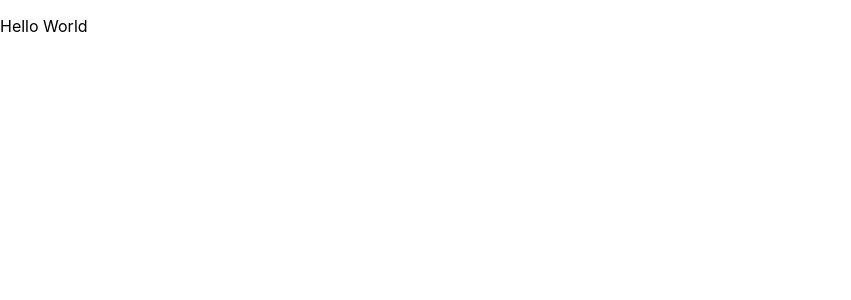
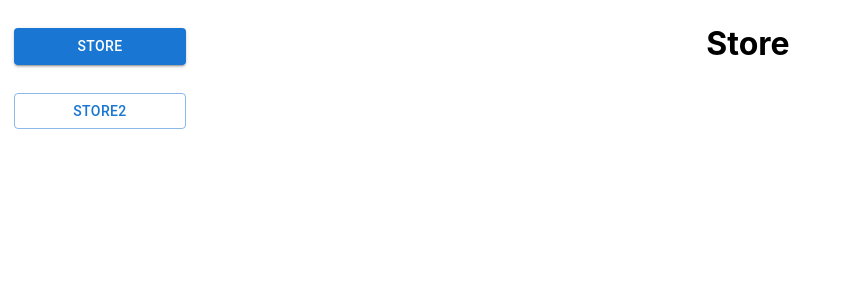
Before and after one commit to MVA-OpenApi/react-frontend, a React (Create React App) app: page / in a window 1280 px wide. Shown: the top 300 px of the page, without its empty margins (0-851 px from the left). Built offline with nearby package versions, Linux system fonts and the light colour scheme; the HTML template or start-up script is replaced by a standard one.

Commit message:
completed sidebar

```diff
--- a/package.json
+++ b/package.json
@@ -3,6 +3,9 @@
   "version": "0.1.0",
   "private": true,
   "dependencies": {
+    "@emotion/react": "^11.9.3",
+    "@emotion/styled": "^11.9.3",
+    "@mui/material": "^5.8.4",
     "react": "^18.2.0",
     "react-dom": "^18.2.0",
     "react-scripts": "5.0.1"
--- a/src/App.js
+++ b/src/App.js
@@ -1,7 +1,56 @@
+import React, { useState, useEffect } from "react";
+import Grid from "@mui/material/Grid";
+
+import SideBar from "./components/SideBar";
+import FormView from "./components/FormView";
+
+const Schemas = [
+  {
+    Name: "Store",
+    Properties: [
+      { Name: "adress", Type: "string" },
+      { Name: "annual_revenue", Type: "float32" },
+      { Name: "description", Type: "string" },
+      { Name: "id", Type: "uuid.UUID" },
+      { Name: "name", Type: "string" },
+      { Name: "size", Type: "int32" },
+    ],
+    XLabel: "form",
+  },
+  {
+    Name: "Store2",
+    Properties: [
+      { Name: "adress", Type: "string" },
+      { Name: "annual_revenue", Type: "float32" },
+      { Name: "description", Type: "string" },
+      { Name: "id", Type: "uuid.UUID" },
+      { Name: "name", Type: "string" },
+      { Name: "size", Type: "int32" },
+    ],
+    XLabel: "form",
+  },
+];
+
 function App() {
+  const [selectedSchema, setSelectedSchema] = useState(0);
+
+  /* useEffect(() => {
+    console.log(selectedSchema);
+  }); */
   return (
     <div className="App">
-      <p>Hello World</p>
+      <Grid container spacing={2}>
+        <Grid item xs={12} md={2}>
+          <SideBar
+            schemas={Schemas}
+            setSelectedSchema={setSelectedSchema}
+            selectedSchema={selectedSchema}
+          />
+        </Grid>
+        <Grid item xs={12} md={10}>
+          <FormView schema={Schemas[selectedSchema]} />
+        </Grid>
+      </Grid>
     </div>
   );
 }
--- /dev/null
+++ b/src/components/FormView.js
@@ -0,0 +1,14 @@
+import React from "react";
+
+import "../styles/formview.css";
+
+function FormView(props) {
+  //console.log(props.schema);
+  return (
+    <div className="formview">
+      <h1>{props.schema.Name}</h1>
+    </div>
+  );
+}
+
+export default FormView;
--- /dev/null
+++ b/src/components/SideBar.js
@@ -0,0 +1,27 @@
+import React from "react";
+import Button from "@mui/material/Button";
+
+import "../styles/sidebar.css";
+
+function SideBar(props) {
+  return <div className="sidebar">{renderSchemaButton(props)}</div>;
+}
+
+function renderSchemaButton(props) {
+  return props.schemas
+    .filter(schema => schema.XLabel === "form")
+    .map((schema, i) => {
+      let variant = props.selectedSchema === i ? "contained" : "outlined";
+      return (
+        <Button
+          key={i}
+          variant={variant}
+          onClick={() => props.setSelectedSchema(i)}
+        >
+          {schema.Name}
+        </Button>
+      );
+    });
+}
+
+export default SideBar;
--- a/src/index.css
+++ /dev/null
@@ -1,13 +0,0 @@
-body {
-  margin: 0;
-  font-family: -apple-system, BlinkMacSystemFont, 'Segoe UI', 'Roboto', 'Oxygen',
-    'Ubuntu', 'Cantarell', 'Fira Sans', 'Droid Sans', 'Helvetica Neue',
-    sans-serif;
-  -webkit-font-smoothing: antialiased;
-  -moz-osx-font-smoothing: grayscale;
-}
-
-code {
-  font-family: source-code-pro, Menlo, Monaco, Consolas, 'Courier New',
-    monospace;
-}
--- a/src/index.js
+++ b/src/index.js
@@ -1,6 +1,6 @@
 import React from "react";
 import ReactDOM from "react-dom/client";
-import "./index.css";
+import "./styles/index.css";
 import App from "./App";
 
 const root = ReactDOM.createRoot(document.getElementById("root"));
--- /dev/null
+++ b/src/styles/formview.css
@@ -0,0 +1,4 @@
+h1 {
+  margin-top: 0.75em;
+  text-align: center;
+}
--- /dev/null
+++ b/src/styles/index.css
@@ -0,0 +1,19 @@
+body {
+  margin: 0;
+  font-family: -apple-system, BlinkMacSystemFont, "Segoe UI", "Roboto", "Oxygen",
+    "Ubuntu", "Cantarell", "Fira Sans", "Droid Sans", "Helvetica Neue",
+    sans-serif;
+  -webkit-font-smoothing: antialiased;
+  -moz-osx-font-smoothing: grayscale;
+}
+
+code {
+  font-family: source-code-pro, Menlo, Monaco, Consolas, "Courier New",
+    monospace;
+}
+
+* {
+  border: none;
+  margin: 0;
+  padding: 0;
+}
--- /dev/null
+++ b/src/styles/sidebar.css
@@ -0,0 +1,11 @@
+.sidebar {
+  display: flex;
+  flex-direction: column;
+  justify-content: center;
+}
+
+.sidebar Button {
+  margin-top: 2em;
+  margin-left: 1em;
+  margin-right: 1em;
+}
```
Also changed, not shown: 1 other file (tests, documents, lock files or other folders).
